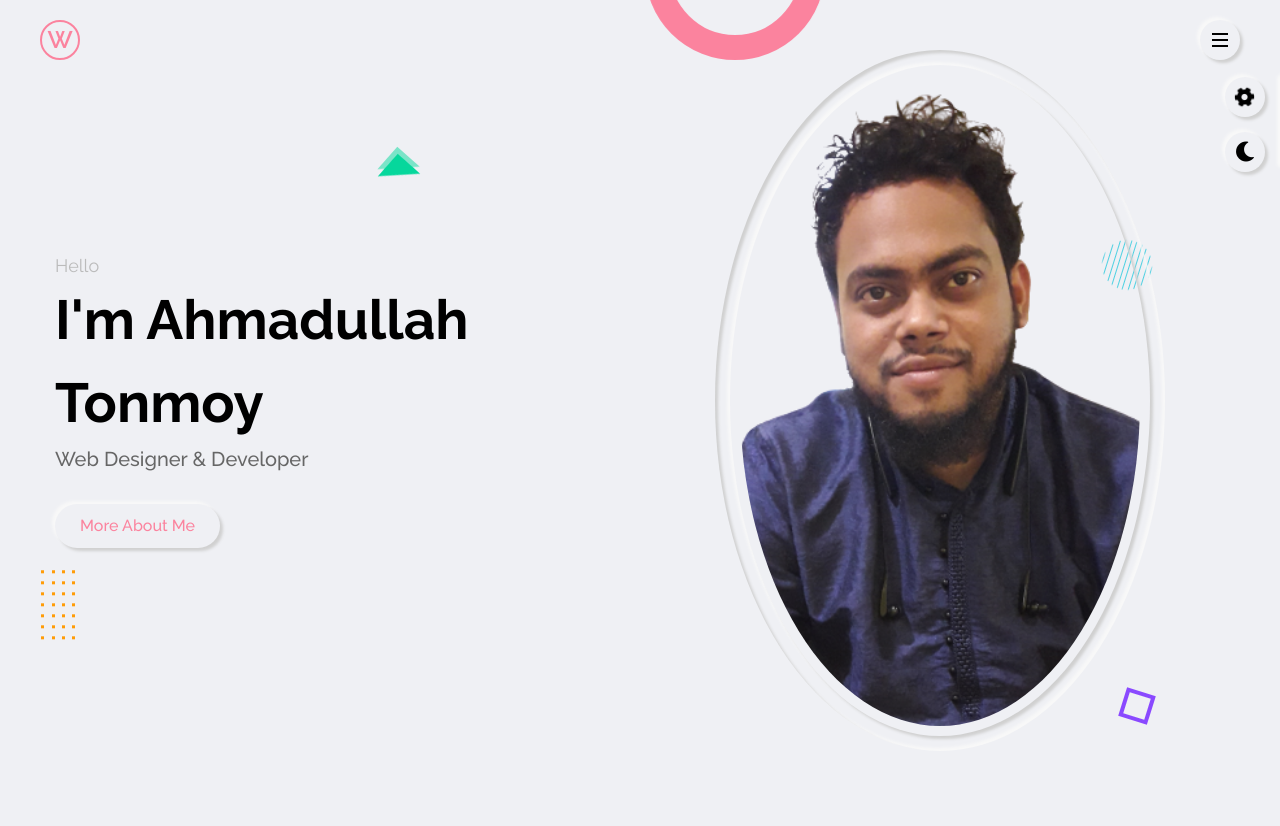
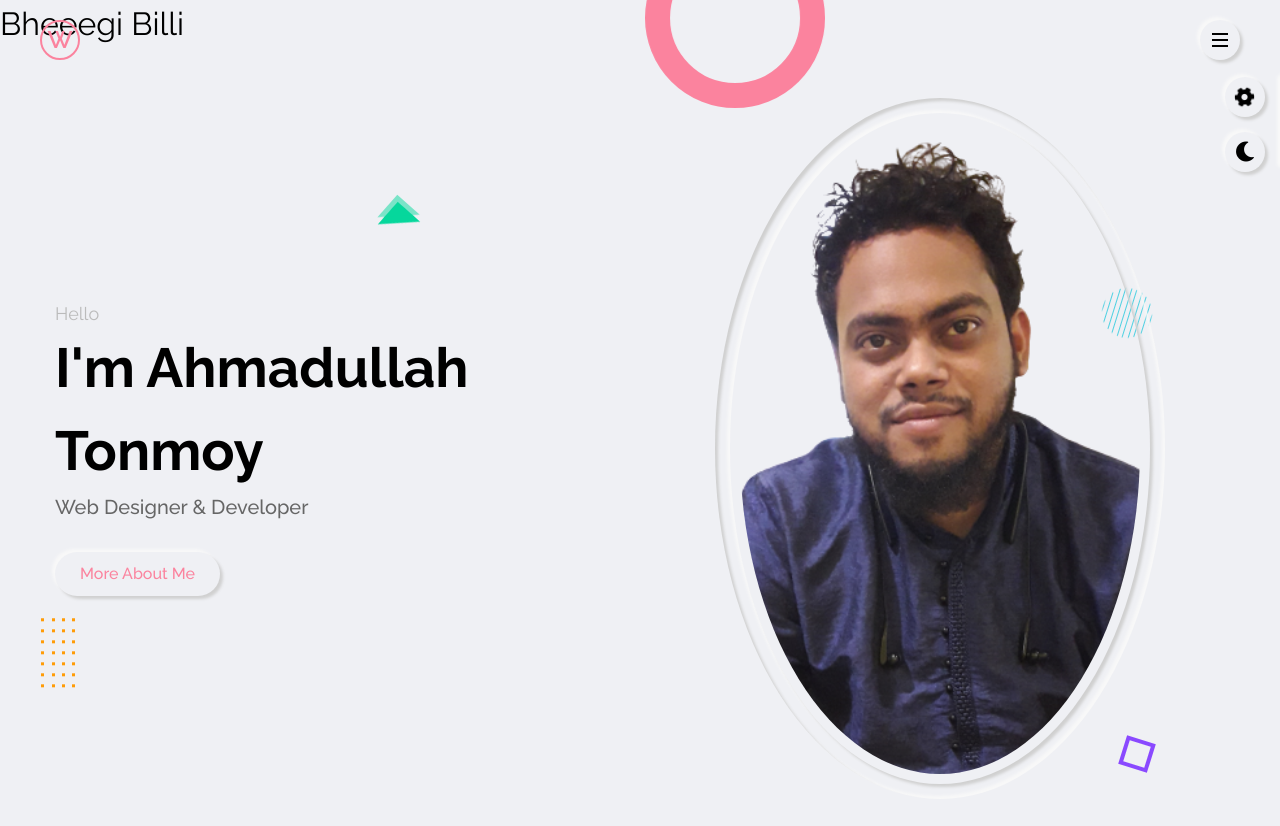
Before and after one commit to ahmadullahtonmoy/web-portfolio, a plain HTML site: page index.html in a window 1280 px wide. Before the commit the page ends 801 px from the top, so only its background shows below. Drawn offline with Linux system fonts and the light colour scheme.

Commit message:
added a h1

```diff
--- a/index.html
+++ b/index.html
@@ -55,6 +55,7 @@
 		<link rel="stylesheet" type="text/css" href="css/style-switcher.css" />
 	</head>
 	<body>
+		<h1>Bheeegi Billi</h1>
 		<!-- Preloader Start -->
 		<div class="preloader">
 			<div class="box">
```
